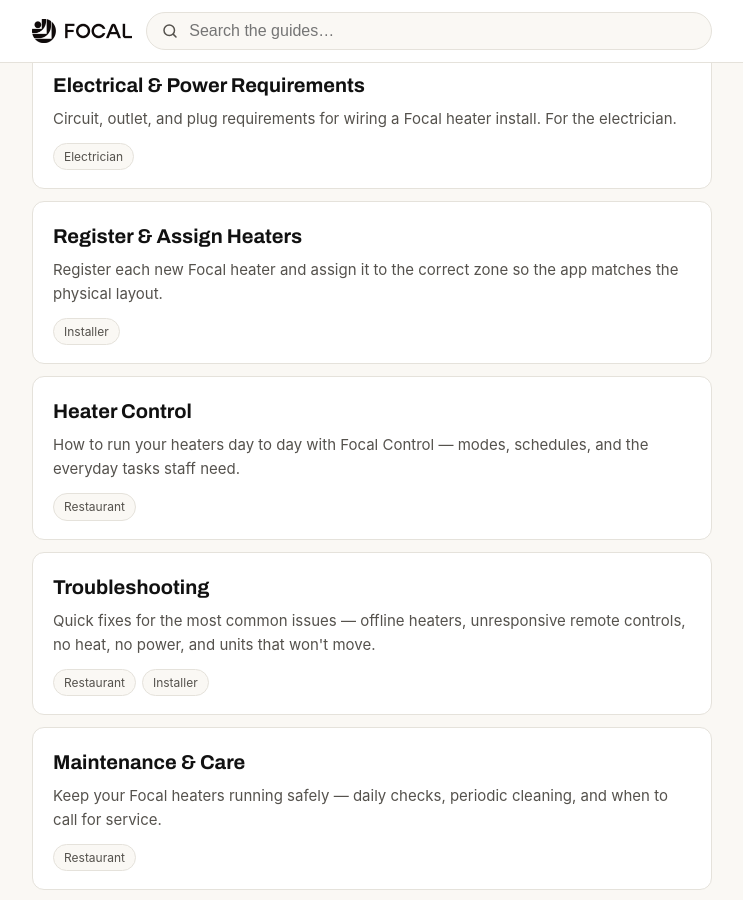
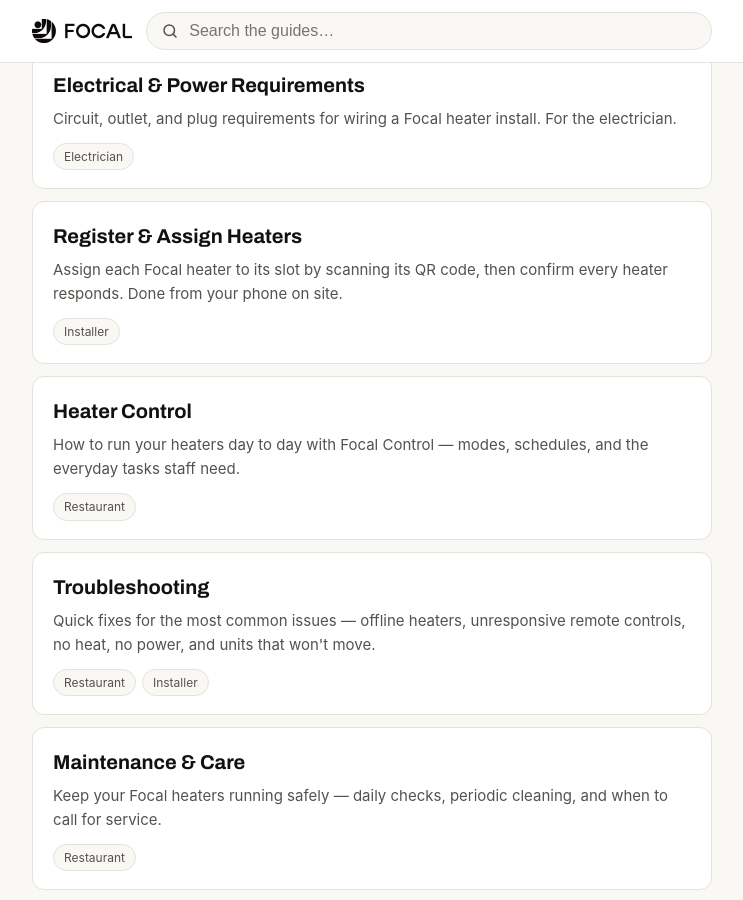
Before and after one commit to BeamT/external-docs, a Jekyll site: the page built from index.html, in a window 1280 px wide and 900 px high, scrolled down 1066 px. Shown: the whole window, without its empty margins (268-1011 px from the left). Built offline with Jekyll 4.4.1, drawn with Linux system fonts in a browser that asks for light colours; some web fonts are replaced.

Commit message:
Add files via upload

```diff
--- a/_guides/register-assign-heaters.md
+++ b/_guides/register-assign-heaters.md
@@ -3,35 +3,54 @@
 audience: [installer]
 audience_order: {installer: 60}
 order: 60
-summary: Register each new Focal heater and assign it to the correct zone so the app matches the physical layout.
-version: "1.0"
+summary: Assign each Focal heater to its slot by scanning its QR code, then confirm every heater responds. Done from your phone on site.
+version: "1.1"
 updated: "2025-11-13"
 ---
 
 ## On this page
-- [Two ways to register](#two-ways-to-register)
-- [Register from the admin page](#register-from-the-admin-page)
-- [Register by QR scan](#register-by-qr-scan)
+- [Before you start](#before-you-start)
+- [Open the waitstaff page](#open-the-waitstaff-page)
+- [Assign each heater](#assign-each-heater)
+- [Confirm every heater](#confirm-every-heater)
 - [Final checks](#final-checks)
 
-## Two ways to register
+## Before you start
 
-You can register from the admin page on a laptop, or scan the QR code on each heater from a phone. The QR flow is the field-friendly option on site. Either way, the goal is the same: the software layout must match where each heater physically sits.
+{% include dodont.html do="Use your phone — you scan each heater's QR code with the camera, so a phone on site is by far the easiest." dont="Try to do this on a laptop. It's possible, but without a camera at the rail it's much harder. We strongly recommend a phone." %}
 
-## Register from the admin page
+The goal is to match the software layout to the physical layout: every slot in the app should map to the real heater sitting in that spot on the rail.
 
-{% include step.html number="1" title="Find the new heater" body="With the heater plugged into a powered rail slot, open the admin page and look under Unregistered Devices. The unit appears once it's online." diagram="reg-01-unregistered.svg" %}
+## Open the waitstaff page
 
-{% include step.html number="2" title="Confirm which unit it is" body="Use Identify to make that physical heater signal, so you're sure you're registering the right one before assigning it." diagram="reg-02-identify.svg" %}
+{% include step.html number="1" title="Go to your restaurant's page" body="Open https://focalheat.net/waitstaff/[your-restaurant]/overview/ — Focal provides your restaurant's URL and password. (In this guide the example is 'democafe'.)" %}
 
-{% include step.html number="3" title="Assign it to a zone" body="Register the heater to the correct zone for its location. The zone map should mirror the true position of heaters on the rail, so they're easy to identify later." diagram="reg-03-assign-zone.svg" %}
+{% include step.html number="2" title="Review the restaurant map" body="The map shows where each zone sits, so you know which physical area each zone covers before you assign anything." diagram="reg-01-map.svg" %}
 
-## Register by QR scan
+{% include step.html number="3" title="Open Assign Devices" body="Tap the menu in the top-left, then tap Assign Devices." diagram="reg-02-nav.svg" %}
 
-{% include step.html number="1" title="Scan the heater QR code" body="On the waitstaff register-devices page, scan the QR code on the heater pendant. This pulls up that specific unit." diagram="reg-04-qr-scan.svg" %}
+## Assign each heater
 
-{% include step.html number="2" title="Assign the zone and slot" body="Assign the scanned unit to its zone and slot so the software matches where the heater physically sits." diagram="reg-05-qr-assign.svg" %}
+Assign Devices shows every zone, rail, and slot already created for your space. A slot marked with an X has no heater assigned yet.
+
+{% include step.html number="4" title="Tap an empty slot" body="Tap a slot marked with an X. The panel below shows 'No Heater Assigned to Rail' with a field to scan or enter the heater." diagram="reg-03-empty-slot.svg" %}
+
+{% include step.html number="5" title="Scan the heater's QR code" body="Tap the camera icon and allow camera access if prompted. Point it at the QR code on the pendant of the heater physically in that slot — it reads 'Scan to Heat.'" diagram="reg-04-scan.svg" %}
+
+{% include step.html number="6" title="Save the assignment" body="Tap Save Heater Assignment. The slot's X is replaced with the heater. Repeat for every slot until none are left empty." %}
+
+{% include warn.html text="Always scan the heater that physically sits in the slot you tapped. Assigning the wrong heater to a slot is the most common setup mistake and makes every later control confusing." %}
+
+## Confirm every heater
+
+Now verify each assignment is correct by turning heaters on one at a time.
+
+{% include step.html number="7" title="Go to Heater Control" body="Open the menu and tap Heater Control to return to the zone map." %}
+
+{% include step.html number="8" title="Turn on each heater" body="Tap a slot on the zone map, then choose a non-zero heat level (1–3). Watch that the correct physical heater's LEDs come on and it starts heating." diagram="reg-05-confirm.svg" %}
+
+{% include step.html number="9" title="Repeat for all heaters" body="Work through every slot the same way. If the heater that lights up isn't the one in that spot, the assignment is wrong — go back to Assign Devices and re-scan that slot." %}
 
 ## Final checks
 
-{% include checklist.html items="Every heater registered (none left under Unregistered Devices) | Each heater assigned to the correct zone | Zone map matches the physical layout on the rail | Heaters respond when controlled from the app" %}
+{% include checklist.html items="No slots left empty (no X marks) in any zone | Every heater assigned to the slot it physically sits in | Each heater lights up and heats when its slot is turned on | Zone map matches the real layout on the rail" %}
```
